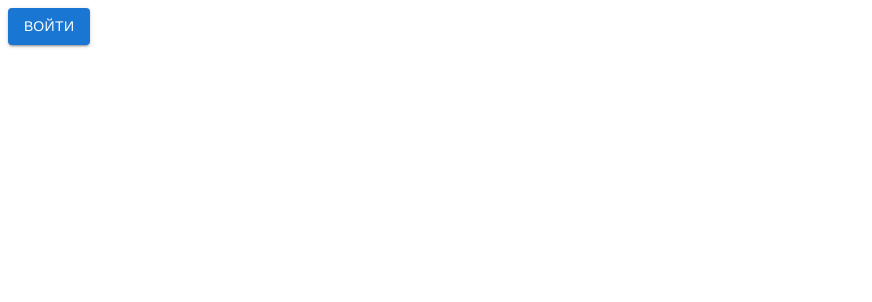
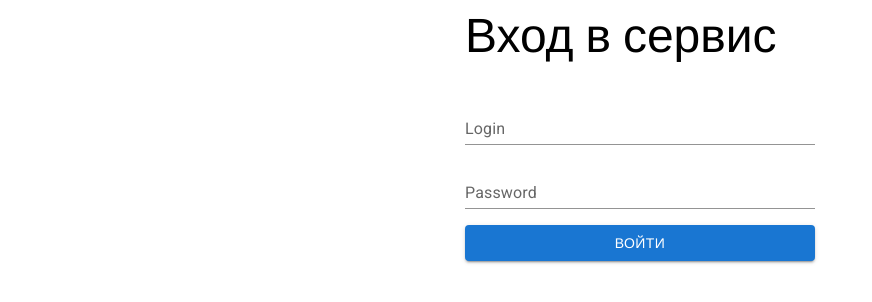
Before and after one commit to alekseDS/react-first-project, a React (Vite) app: page / in a window 1280 px wide. Shown: the top 302 px of the page, without its empty margins (0-872 px from the left). Built offline with nearby package versions, Linux system fonts and the light colour scheme; a web font is replaced by a local one.

Commit message:
добавил форму логинизации

```diff
--- a/src/App.jsx
+++ b/src/App.jsx
@@ -3,13 +3,23 @@ import '@fontsource/roboto/400.css';
 import '@fontsource/roboto/500.css';
 import '@fontsource/roboto/700.css';
 import Button from '@mui/material/Button';
+import Stack from '@mui/material/Stack';
+import TextField from '@mui/material/TextField';
+import Typography from '@mui/material/Typography';
 
 function App() {
 
   return (
-      <div>
-        <Button variant="contained">Войти</Button>
-      </div>
+      <Stack alignItems={"center"}>
+        <Stack width={"350px"} gap={2}>
+          <Typography variant="h3" gutterBottom>
+            Вход в сервис
+          </Typography>
+          <TextField id="standard-basic" label="Login" variant="standard" />
+          <TextField id="standard-basic" label="Password" variant="standard" type="password" />
+          <Button variant="contained">Войти</Button>
+        </Stack>
+      </Stack>
   )
 }
 
```
